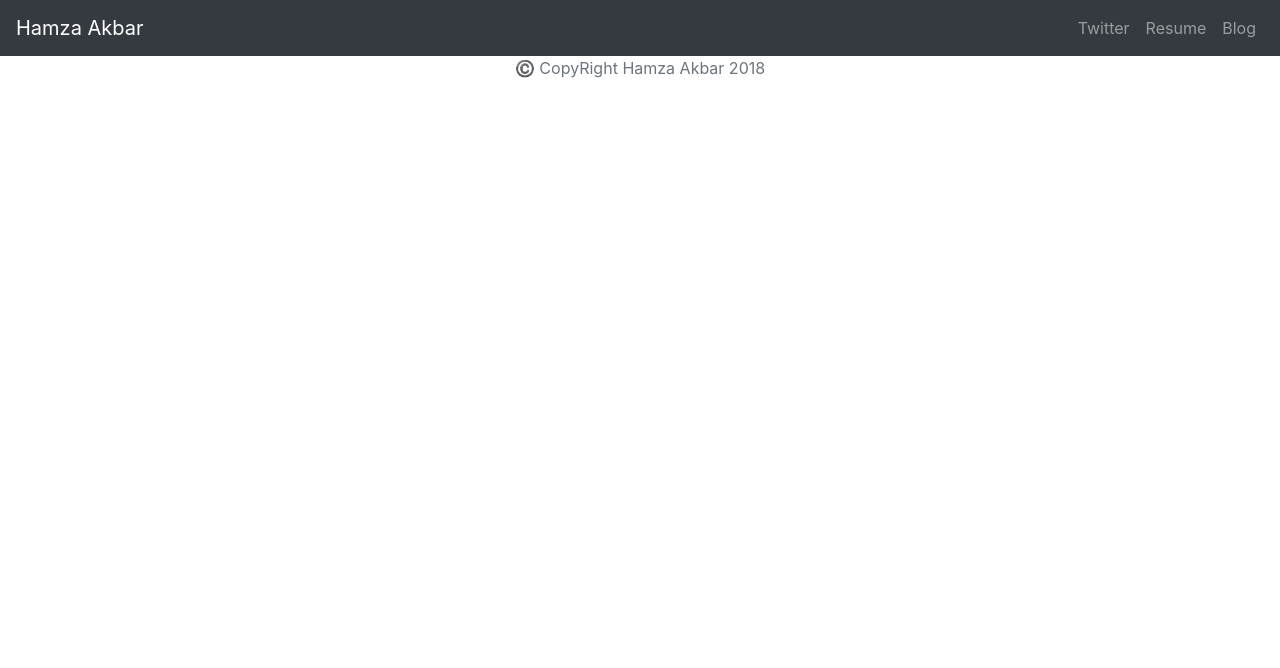
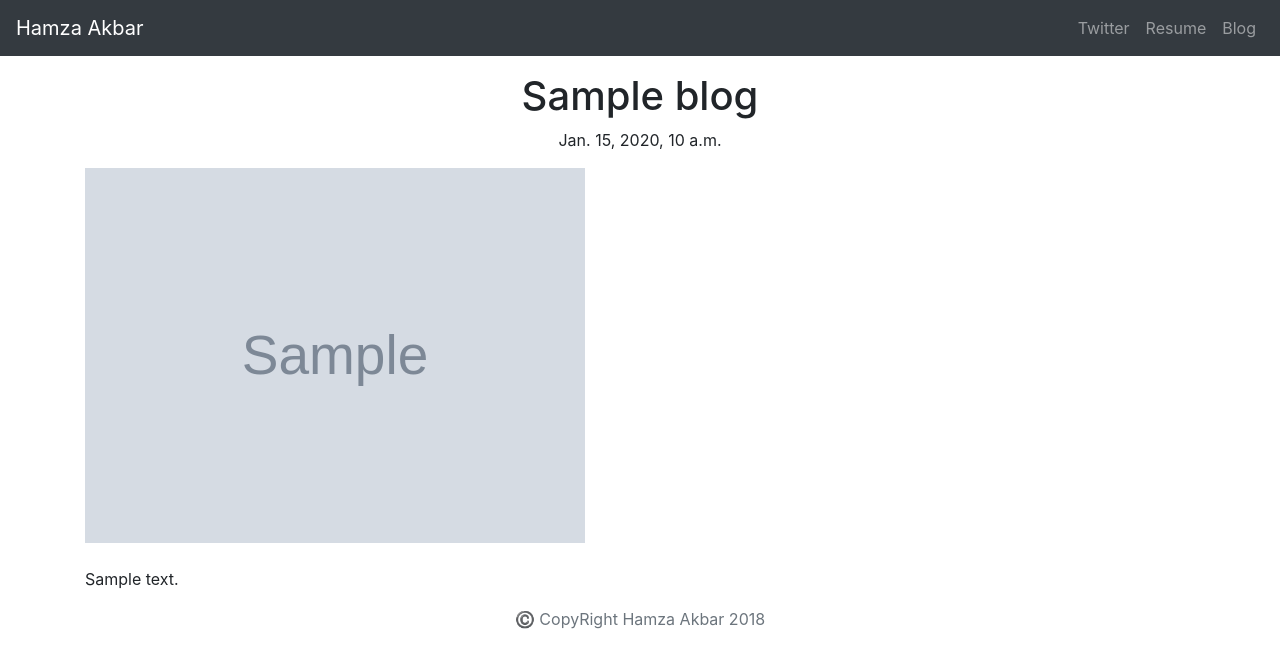
Before and after one commit to ihamzakbar/portfolio-project, a Django app: template blog/templates/blog/detail.html in a window 1280 px wide. Shown: the top 668 px of the page. Run offline with Django 3.2, Linux system fonts and the light colour scheme; the template is opened without the code that fills it: most values are stand-ins (such as "Sample title", 1, 10 or a date in 2020); grey boxes marked "Sample" are stand-in pictures; data that the repository does not hold is empty; some libraries are stand-ins or nearby versions.

Commit message:
finalizing the webiste

```diff
--- a/blog/templates/blog/detail.html
+++ b/blog/templates/blog/detail.html
@@ -1,13 +1,14 @@
 <!doctype html>
 <html lang="en">
 <head>
+    {% load staticfiles %}
     <meta charset="utf-8">
     <meta name="viewport" content="width=device-width, initial-scale=1, shrink-to-fit=no">
     <meta name="description" content="">
     <meta name="author" content="">
     <link rel="icon" href="../../../../favicon.ico">
 
-    <title>Album example for Bootstrap</title>
+    <title>{{ blog.title }}</title>
 
     <!-- Bootstrap core CSS -->
     <link rel="stylesheet" href="https://stackpath.bootstrapcdn.com/bootstrap/4.1.3/css/bootstrap.min.css"
@@ -21,24 +22,31 @@
 
 <header>
     <nav class="navbar navbar-expand-lg navbar-dark bg-dark">
-        <a class="navbar-brand" href="#">Hamza Akbar</a>
+        <a class="navbar-brand" href="{% url 'home' %}">Hamza Akbar</a>
         <button class="navbar-toggler" type="button" data-toggle="collapse" data-target="#navbarNavAltMarkup"
                 aria-controls="navbarNavAltMarkup" aria-expanded="false" aria-label="Toggle navigation">
             <span class="navbar-toggler-icon"></span>
         </button>
         <div class="collapse navbar-collapse" id="navbarNavAltMarkup">
             <div class="navbar-nav ml-auto">
-                <a class="nav-item nav-link" href="#">Twitter</a>
-                <a class="nav-item nav-link" href="#">Resume</a>
-                <a class="nav-item nav-link" href="#">Blog</a>
+                <a class="nav-item nav-link" href="https://twitter.com/ihamzakbar" target="_blank">Twitter</a>
+                <a class="nav-item nav-link" href="{% static '201010-SAMPLE-RESUME-FORMAT.pdf' %}">Resume</a>
+                <a class="nav-item nav-link" href="{% url 'allblogs' %}">Blog</a>
             </div>
         </div>
     </nav>
 </header>
 
 <main role="main">
+    <div class="container">
+        <h1 class="text-center pt-3">{{ blog.title }}</h1>
+        <p class="text-center">{{ blog.datetime }}</p>
+        <img class="img-fluid" src="{{ blog.image.url }}" height="500" width="500">
+        <br>
+        <br>
+        <p>{{ blog.blog_body }}</p>
 
-
+    </div>
 
 </main>
 
--- a/blog/views.py
+++ b/blog/views.py
@@ -9,4 +9,4 @@ def allblogs(request):
 
 def detail(request, blog_id):
     detailblog = get_object_or_404(Blog, pk=blog_id)
-    return render(request,'blog/detail.html', {'detailblog': detailblog})
+    return render(request,'blog/detail.html', {'blog': detailblog})
--- a/portfolio/settings.py
+++ b/portfolio/settings.py
@@ -123,6 +123,12 @@ USE_TZ = True
 # Static files (CSS, JavaScript, Images)
 # https://docs.djangoproject.com/en/2.0/howto/static-files/
 
+STATICFILES_DIRS = [
+    os.path.join(BASE_DIR, 'portfolio/static/')
+]
+
+STATIC_ROOT = os.path.join(BASE_DIR, 'static')
+
 STATIC_URL = '/static/'
 
 MEDIA_ROOT = os.path.join(BASE_DIR, 'media')
```
Also changed, not shown: blog/templates/blog/allblogs.html (+8 -8 lines), jobs/templates/jobs/home.html (+7 -6 lines), portfolio/static/28161967_1627702677321785_2141174676908642733_o.jpg (added), 4 other files.
